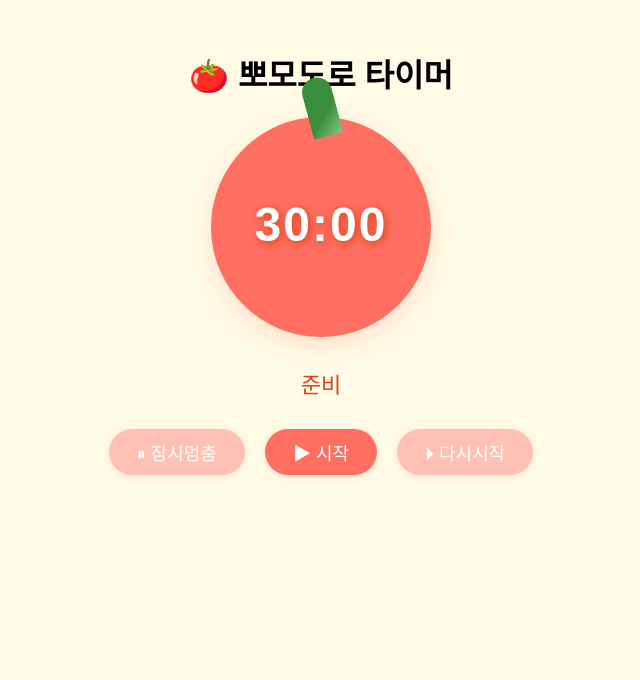
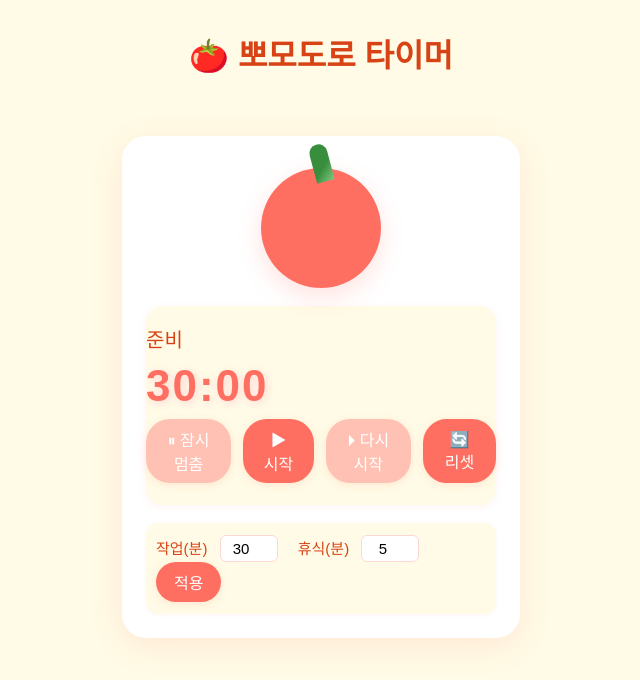
Before and after one commit to ji4513332-tech/pomodoro-timer, a plain HTML site: page index.html in a window 1280 px wide. Shown: the whole page, without its empty margins (319-959 px from the left). Drawn offline with Linux system fonts and the light colour scheme.

Commit message:
Add files via upload

```diff
--- a/index.html
+++ b/index.html
@@ -4,50 +4,81 @@
     <meta charset="UTF-8">
     <title>뽀모도로 타이머</title>
     <style>
-        body { font-family: Arial, sans-serif; text-align: center; margin-top: 50px; background: #fffbe6; }
+        body {
+            font-family: Arial, sans-serif;
+            background: #fffbe6;
+            margin: 0;
+            padding: 0;
+        }
+        .container {
+            max-width: 350px;
+            margin: 60px auto 0 auto;
+            background: #fff;
+            border-radius: 24px;
+            box-shadow: 0 8px 32px rgba(255, 111, 97, 0.13);
+            padding: 32px 24px 24px 24px;
+            position: relative;
+        }
+        h1 {
+            text-align: center;
+            margin-top: 30px;
+            margin-bottom: 10px;
+            font-size: 2rem;
+            color: #d84315;
+            z-index: 2;
+            position: relative;
+        }
         .tomato {
-            width: 220px;
-            height: 220px;
+            width: 120px;
+            height: 120px;
             background: radial-gradient(circle at 60% 40%, #ff6f61 80%, #d84315 100%);
             border-radius: 50%;
-            margin: 0 auto 30px auto;
+            margin: 0 auto 18px auto;
             position: relative;
             box-shadow: 0 8px 24px rgba(255, 111, 97, 0.2);
+            z-index: 1;
         }
         .stem {
-            width: 30px;
-            height: 60px;
+            width: 18px;
+            height: 38px;
             background: linear-gradient(135deg, #388e3c 60%, #81c784 100%);
             position: absolute;
-            top: -40px;
-            left: 95px;
+            top: -24px;
+            left: 51px;
             border-radius: 20px 20px 0 0;
             transform: rotate(-15deg);
         }
-        #status { font-size: 22px; margin-bottom: 10px; color: #d84315; }
+        .timer-box {
+            background: #fffbe6;
+            border-radius: 16px;
+            box-shadow: 0 2px 8px rgba(255, 111, 97, 0.08);
+            padding: 18px 0 10px 0;
+            margin-bottom: 18px;
+        }
+        #status {
+            font-size: 20px;
+            margin-bottom: 8px;
+            color: #d84315;
+        }
         #timer {
-            font-size: 48px;
+            font-size: 44px;
             font-weight: bold;
-            color: #fff;
-            position: absolute;
-            top: 80px;
-            left: 0;
-            width: 100%;
-            text-align: center;
-            text-shadow: 2px 2px 8px #d84315;
+            color: #ff6f61;
+            text-shadow: 2px 2px 8px #ffd6d6;
             letter-spacing: 2px;
+            margin-bottom: 8px;
         }
         .btn-group {
             display: flex;
             justify-content: center;
-            gap: 20px;
-            margin-top: 30px;
+            gap: 12px;
+            margin-bottom: 12px;
         }
         button {
-            font-size: 18px;
-            padding: 10px 28px;
+            font-size: 16px;
+            padding: 8px 18px;
             border: none;
-            border-radius: 30px;
+            border-radius: 24px;
             background: #ff6f61;
             color: #fff;
             cursor: pointer;
@@ -61,21 +92,53 @@
         button:hover:not(:disabled) {
             background: #d84315;
         }
+        .settings {
+            margin-top: 18px;
+            background: #fffbe6;
+            border-radius: 12px;
+            padding: 12px 10px;
+            box-shadow: 0 1px 4px rgba(255, 111, 97, 0.07);
+            font-size: 15px;
+        }
+        .settings label {
+            margin-right: 8px;
+            color: #d84315;
+        }
+        .settings input[type="number"] {
+            width: 48px;
+            padding: 4px;
+            border-radius: 6px;
+            border: 1px solid #ffd6d6;
+            margin-right: 16px;
+            font-size: 15px;
+            text-align: center;
+        }
     </style>
 </head>
 <body>
     <h1>🍅 뽀모도로 타이머</h1>
+    <div class="container">
         <div class="tomato">
             <div class="stem"></div>
+        </div>
+        <div class="timer-box">
+            <div id="status">준비</div>
             <div id="timer">30:00</div>
-    </div>
-    <div id="status">준비</div>
             <div class="btn-group">
                 <button id="pauseBtn" disabled>⏸ 잠시멈춤</button>
                 <button id="startBtn">▶ 시작</button>
                 <button id="resumeBtn" disabled>⏵ 다시시작</button>
+                <button id="resetBtn">🔄 리셋</button>
             </div>
-
+        </div>
+        <form class="settings" id="settingsForm" autocomplete="off" onsubmit="return false;">
+            <label for="workInput">작업(분)</label>
+            <input type="number" id="workInput" min="1" max="120" value="30">
+            <label for="breakInput">휴식(분)</label>
+            <input type="number" id="breakInput" min="1" max="60" value="5">
+            <button id="applyBtn">적용</button>
+        </form>
+    </div>
     <script>
         let workTime = 30 * 60; // 30분
         let breakTime = 5 * 60; // 5분
@@ -83,12 +146,17 @@
         let timeLeft = workTime;
         let isWorking = true;
         let isPaused = false;
+        let isRunning = false;
 
         const statusDiv = document.getElementById('status');
         const timerDiv = document.getElementById('timer');
         const startBtn = document.getElementById('startBtn');
         const pauseBtn = document.getElementById('pauseBtn');
         const resumeBtn = document.getElementById('resumeBtn');
+        const resetBtn = document.getElementById('resetBtn');
+        const workInput = document.getElementById('workInput');
+        const breakInput = document.getElementById('breakInput');
+        const applyBtn = document.getElementById('applyBtn');
 
         function updateTimerDisplay() {
             let min = Math.floor(timeLeft / 60);
@@ -114,7 +182,8 @@
                             startBtn.disabled = false;
                             pauseBtn.disabled = true;
                             resumeBtn.disabled = true;
-                            timerDiv.textContent = "30:00";
+                            isRunning = false;
+                            timerDiv.textContent = `${Math.floor(workTime/60).toString().padStart(2, '0')}:00`;
                         }
                     }
                 }
@@ -125,10 +194,12 @@
             startBtn.disabled = true;
             pauseBtn.disabled = false;
             resumeBtn.disabled = true;
+            resetBtn.disabled = false;
             statusDiv.textContent = "작업 중!";
             timeLeft = workTime;
             isWorking = true;
             isPaused = false;
+            isRunning = true;
             updateTimerDisplay();
             runTimer();
         }
@@ -147,10 +218,42 @@
             statusDiv.textContent = isWorking ? "작업 중!" : "휴식 시간!";
         }
 
+        function resetTimer() {
+            clearInterval(timer);
+            isPaused = false;
+            isRunning = false;
+            startBtn.disabled = false;
+            pauseBtn.disabled = true;
+            resumeBtn.disabled = true;
+            resetBtn.disabled = false;
+            statusDiv.textContent = "준비";
+            timeLeft = workTime;
+            updateTimerDisplay();
+        }
+
+        function applySettings() {
+            let workVal = parseInt(workInput.value, 10);
+            let breakVal = parseInt(breakInput.value, 10);
+            if (isNaN(workVal) || workVal < 1) workVal = 30;
+            if (isNaN(breakVal) || breakVal < 1) breakVal = 5;
+            workTime = workVal * 60;
+            breakTime = breakVal * 60;
+            if (!isRunning) {
+                timeLeft = workTime;
+                updateTimerDisplay();
+            }
+        }
+
         startBtn.addEventListener('click', startTimer);
         pauseBtn.addEventListener('click', pauseTimer);
         resumeBtn.addEventListener('click', resumeTimer);
+        resetBtn.addEventListener('click', resetTimer);
+        applyBtn.addEventListener('click', applySettings);
 
+        // 초기 상태
+        pauseBtn.disabled = true;
+        resumeBtn.disabled = true;
+        resetBtn.disabled = false;
         updateTimerDisplay();
     </script>
 </body>
```
Lines whose indentation alone changed are shown as unchanged.
